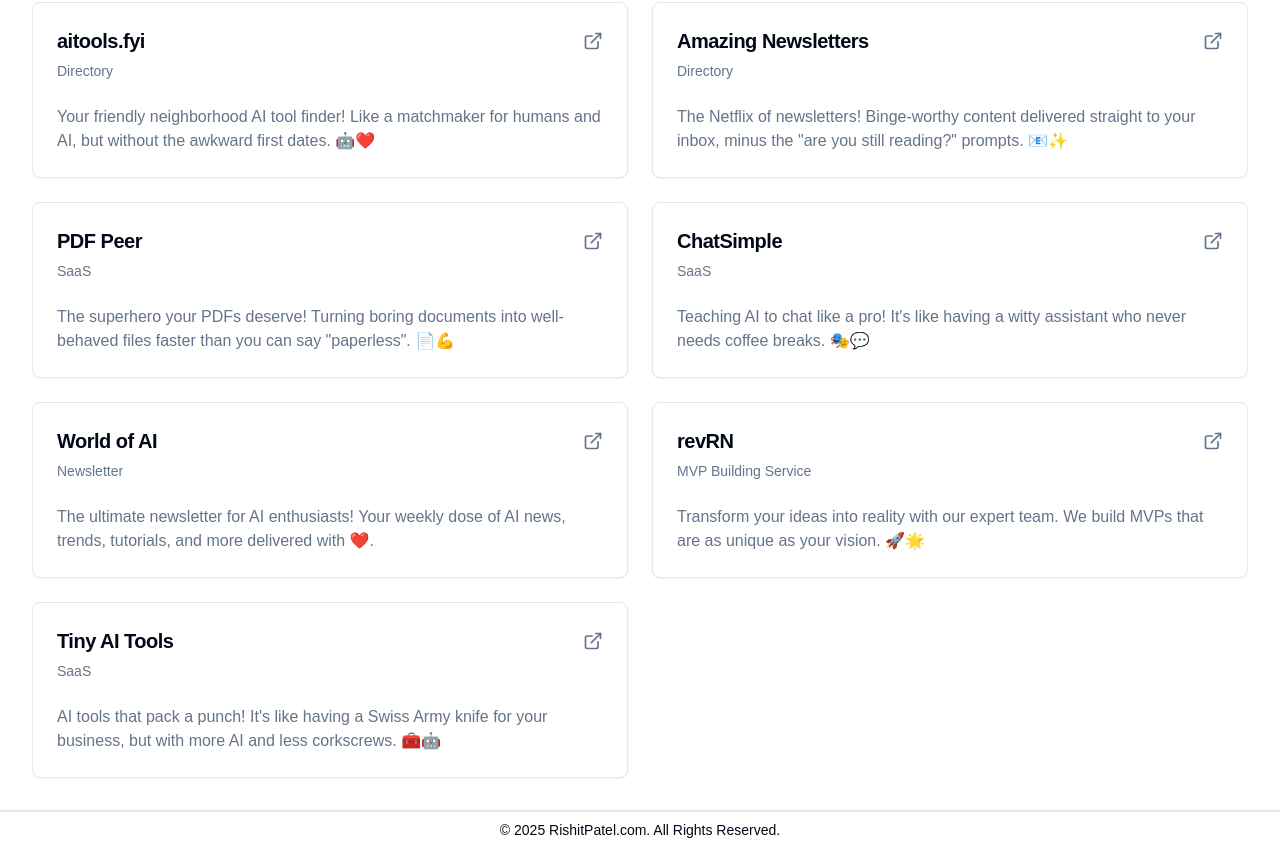
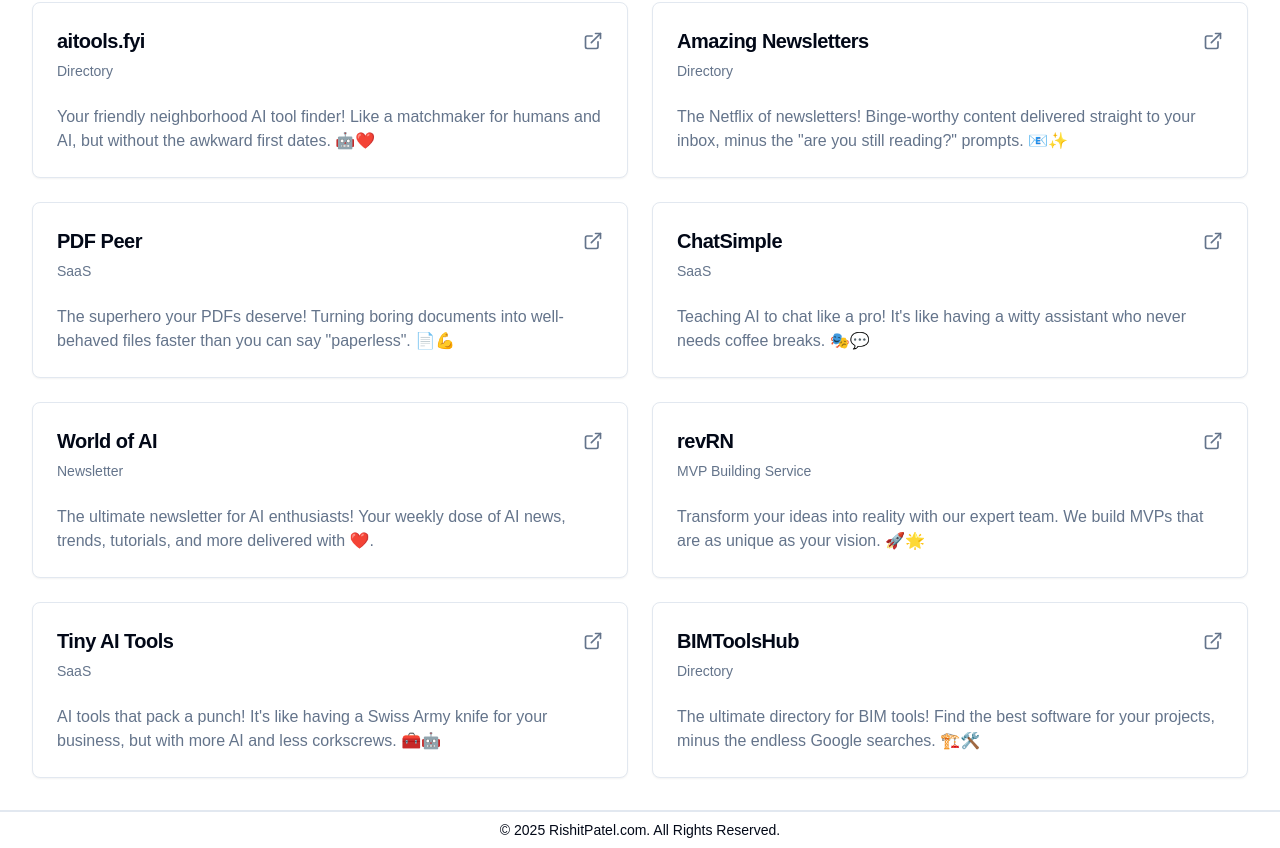
Before and after one commit to imrishit98/rishitpatel.com, a Next.js app: page /projects in a window 1280 px wide. Shown: the part 265-1113 px from the top of the page. Built offline with nearby package versions, Linux system fonts and the light colour scheme; a web font is replaced by a local one.

Commit message:
Add new project in ProjectsGrid component

```diff
--- a/src/components/ui/projects/projects-grid.js
+++ b/src/components/ui/projects/projects-grid.js
@@ -50,6 +50,13 @@
     url: 'https://tiny.aitools.fyi/',
     type: 'SaaS',
   },
+  {
+    title: 'BIMToolsHub',
+    description:
+      'The ultimate directory for BIM tools! Find the best software for your projects, minus the endless Google searches. 🏗️🛠️',
+    url: 'https://bimtoolshub.com/',
+    type: 'Directory',
+  },
 ];
 
 export function ProjectsGrid() {
```
